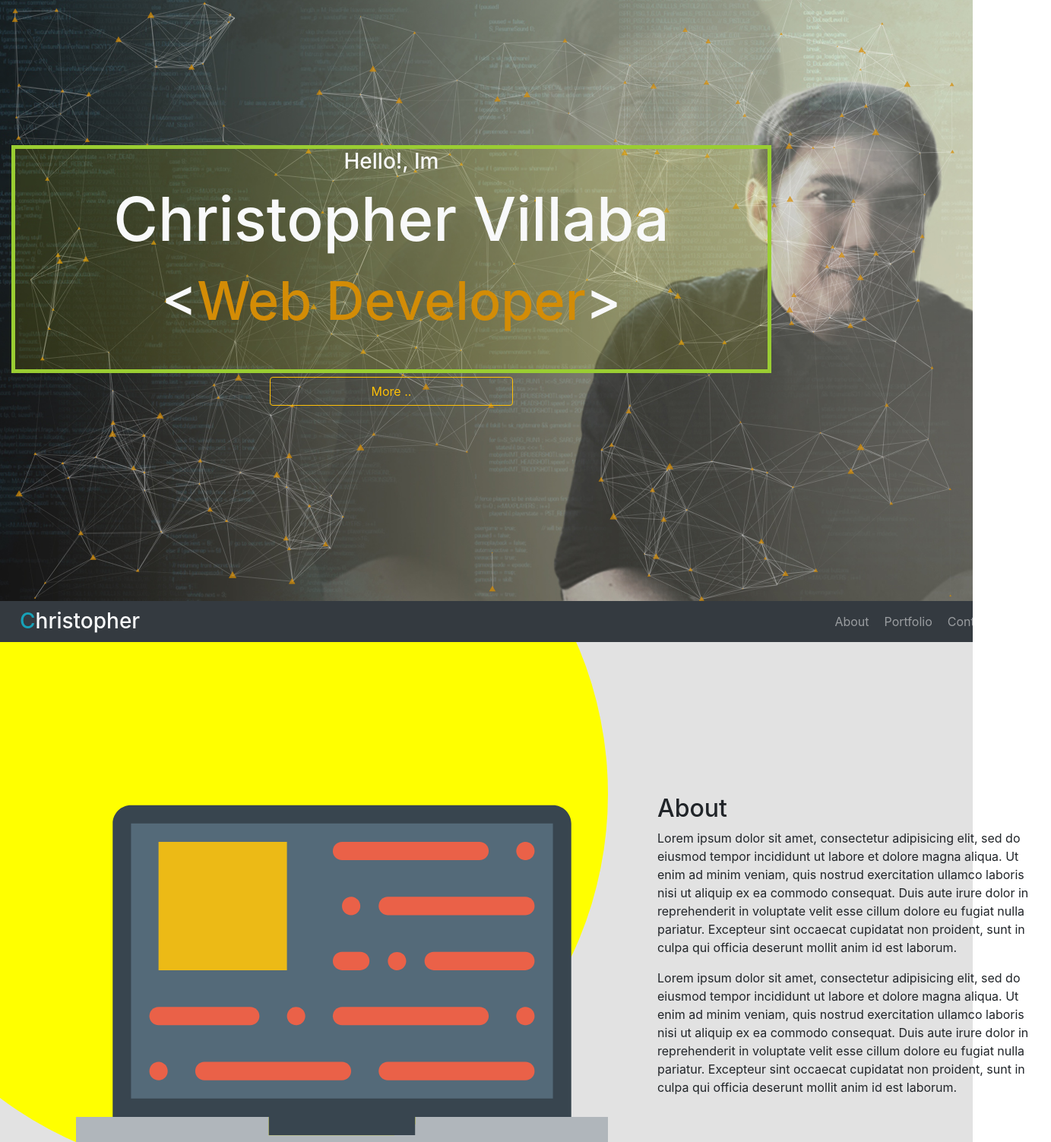
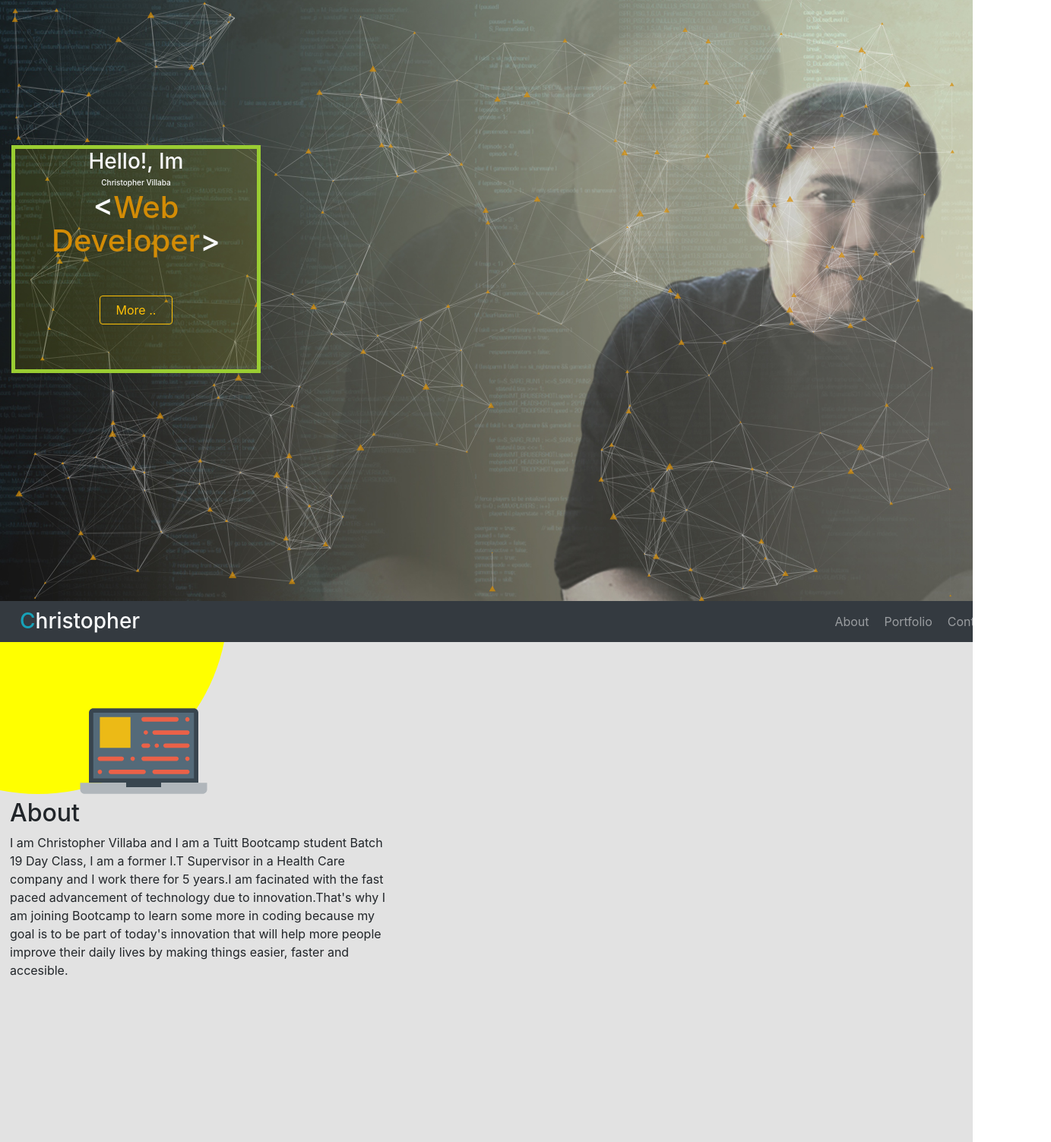
Before and after one commit to villabachris/new_portfolio, a plain HTML site: page index.html in a window 1280 px wide. Shown: the part 9-1512 px from the top of the page at 76% size, 1383 px wide, since content can reach past the window. Drawn offline with nearby package versions, Linux system fonts and the light colour scheme; animation ran at ten frames a second.

Commit message:
wevupdate

```diff
--- a/assets/css/style.css
+++ b/assets/css/style.css
@@ -56,8 +56,8 @@
 
 #about .content{
 	z-index: 0;
-	width: 1000px;
-	height: 1000px;
+	width: 500px;
+	height: 500px;
 	top: -300px;
 	left: -200px;
 	position: absolute;
@@ -70,13 +70,25 @@
 	z-index: 10;
 	top: 100px;
 	left: 100px;
-	width: 700px;
-	height: 700px;
+	width: 100px;
+	height: 100px;
 }
 #about .container{
 	position: absolute;
-	left: 850px;
+	left: 350px;
 	top: 200px;
+
+}
+#title{
+	width: 100px;
+	height: 30px;
+	position: absolute;
+	border: 5px solid yellowgreen;
+	top: 200px;
+	text-align: center;
+}
+
+
 }
 section{
 	min-height: 100vh;
@@ -84,3 +96,66 @@ section{
 footer h1{
 	margin: 0;
 }
+
+
+
+
+/* Custom, iPhone Retina */
+    @media only screen and (min-width : 320px) {
+
+    #about>img{
+	position: absolute;
+	z-index: 10;
+	top: 60px;
+	left: 102px;
+	width: 174px;
+	height: 167px;
+}
+
+#about .container{
+	/*position: none;*/
+	left: -2px;
+	top: 206px;
+}
+
+
+#title h1{
+	line-height: 5px;
+	font-size: 10px;
+}
+#title h2{
+	font-size: 40px;
+	line-height: 44px;
+}
+
+
+
+#title{
+	width: 328px;
+	height: 300px;
+	position: absolute;
+	border: 5px solid yellowgreen;
+	top: 200px;
+	text-align: center;
+}
+    }
+
+    /* Extra Small Devices, Phones */
+    @media only screen and (min-width : 480px) {
+
+    }
+
+    /* Small Devices, Tablets */
+    @media only screen and (min-width : 768px) {
+
+    }
+
+    /* Medium Devices, Desktops */
+    @media only screen and (min-width : 992px) {
+
+    }
+
+    /* Large Devices, Wide Screens */
+    @media only screen and (min-width : 1200px) {
+
+    }
--- a/index.html
+++ b/index.html
@@ -65,18 +65,7 @@
 		<div class="container-fluid" id="about">
 			<div class="container col-md-5" >
 				<h2>About</h2>
-				<p>Lorem ipsum dolor sit amet, consectetur adipisicing elit, sed do eiusmod
-				tempor incididunt ut labore et dolore magna aliqua. Ut enim ad minim veniam,
-				quis nostrud exercitation ullamco laboris nisi ut aliquip ex ea commodo
-				consequat. Duis aute irure dolor in reprehenderit in voluptate velit esse
-				cillum dolore eu fugiat nulla pariatur. Excepteur sint occaecat cupidatat non
-				proident, sunt in culpa qui officia deserunt mollit anim id est laborum.</p>
-				<p>Lorem ipsum dolor sit amet, consectetur adipisicing elit, sed do eiusmod
-				tempor incididunt ut labore et dolore magna aliqua. Ut enim ad minim veniam,
-				quis nostrud exercitation ullamco laboris nisi ut aliquip ex ea commodo
-				consequat. Duis aute irure dolor in reprehenderit in voluptate velit esse
-				cillum dolore eu fugiat nulla pariatur. Excepteur sint occaecat cupidatat non
-				proident, sunt in culpa qui officia deserunt mollit anim id est laborum.</p>
+				<p>I am Christopher Villaba and I am a Tuitt Bootcamp student Batch 19 Day Class, I am a former I.T Supervisor in a Health Care company and I work there for 5 years.I am facinated with the fast paced advancement of technology due to innovation.That's why I am joining Bootcamp to learn some more in coding because my goal is to be part of today's innovation that will help more people improve their daily lives by making things easier, faster and accesible.</p>
 			</div>
 			<div class="content">
 			</div>
@@ -87,7 +76,7 @@
 			<h2 class="jumbotron bg-secondary text-center">Portfolio</h2>
 			<div class="row">
 				<div class="col-md-4">
-					<img src="assets/images/me.jpg" class="img-fluid">
+					<img src="assets/images/pgmc.png" class="img-fluid">
 				</div>
 				<div class="col-md-8">
 					<div class="card">
@@ -95,12 +84,7 @@
 							<h2 class="card-title text-light">Capstone 1</h2>
 						</div>
 						<div class="card-body">
-							<p class="card-text">Lorem ipsum dolor sit amet, consectetur adipisicing elit, sed do eiusmod
-							tempor incididunt ut labore et dolore magna aliqua. Ut enim ad minim veniam,
-							quis nostrud exercitation ullamco laboris nisi ut aliquip ex ea commodo
-							consequat. Duis aute irure dolor in reprehenderit in voluptate velit esse
-							cillum dolore eu fugiat nulla pariatur. Excepteur sint occaecat cupidatat non
-							proident, sunt in culpa qui officia deserunt mollit anim id est laborum.	</p>
+							<p class="card-text">My first website project it's something about the services of the hospital includes information of the company and the images of their amazing facilities.	</p>
 							<hr>
 							<h5>Scope of work:</h5>
 
@@ -121,7 +105,7 @@
 
 			<div class="row mt-5">
 				<div class="col-md-4">
-					<img src="assets/images/me.jpg" class="img-fluid">
+					<img src="assets/images/cap2.png" class="img-fluid">
 				</div>
 				<div class="col-md-8">
 					<div class="card">
@@ -129,12 +113,9 @@
 							<h2 class="card-title text-light">Capstone 2</h2>
 						</div>
 						<div class="card-body">
-							<p class="card-text">Lorem ipsum dolor sit amet, consectetur adipisicing elit, sed do eiusmod
-							tempor incididunt ut labore et dolore magna aliqua. Ut enim ad minim veniam,
-							quis nostrud exercitation ullamco laboris nisi ut aliquip ex ea commodo
-							consequat. Duis aute irure dolor in reprehenderit in voluptate velit esse
-							cillum dolore eu fugiat nulla pariatur. Excepteur sint occaecat cupidatat non
-							proident, sunt in culpa qui officia deserunt mollit anim id est laborum.	</p>
+							<p class="card-text">Online Dvd Rent
+								A display case of DVDs in a former Blockbuster video rental store. A video rental shop/store is a physical retail business that rents home videos such as movies.
+							</p>
 							<hr>
 							<h5>Scope of work:</h5>
 
@@ -157,7 +138,7 @@
 
 			<div class="row mt-5">
 				<div class="col-md-4">
-					<img src="assets/images/me.jpg" class="img-fluid">
+					<img src="assets/images/sbook.png" class="img-fluid">
 				</div>
 				<div class="col-md-8">
 					<div class="card">
@@ -165,12 +146,7 @@
 							<h2 class="card-title text-light">Capstone 3</h2>
 						</div>
 						<div class="card-body">
-							<p class="card-text">Lorem ipsum dolor sit amet, consectetur adipisicing elit, sed do eiusmod
-							tempor incididunt ut labore et dolore magna aliqua. Ut enim ad minim veniam,
-							quis nostrud exercitation ullamco laboris nisi ut aliquip ex ea commodo
-							consequat. Duis aute irure dolor in reprehenderit in voluptate velit esse
-							cillum dolore eu fugiat nulla pariatur. Excepteur sint occaecat cupidatat non
-							proident, sunt in culpa qui officia deserunt mollit anim id est laborum.	</p>
+							<p class="card-text">Online Badminton booking</p>
 							<hr>
 							<h5>Scope of work:</h5>
 
@@ -183,7 +159,7 @@
 							<span class="badge border border-primary"><i class="devicon-javascript-plain colored"></i> Javascript</span>
 						</div>
 						<div class="card-footer" >
-							<a href="#" class="btn btn-primary btn-block card-link">Link</a>
+							<a href="https://cryptic-earth-37222.herokuapp.com/index" class="btn btn-primary btn-block card-link">Link</a>
 						</div>
 					</div>
 				</div>
@@ -193,7 +169,7 @@
 
 	</main>
 	<footer class="bg-dark" id="contact">
-		<h1>daskd;a</h1>
+		<h1>Christopher</h1>
 	</footer>
 
 	<!-- javascript -->
```
Also changed, not shown: assets/images/cap2.png (added), assets/images/pgmc.png (added), assets/images/sbook.png (added).
